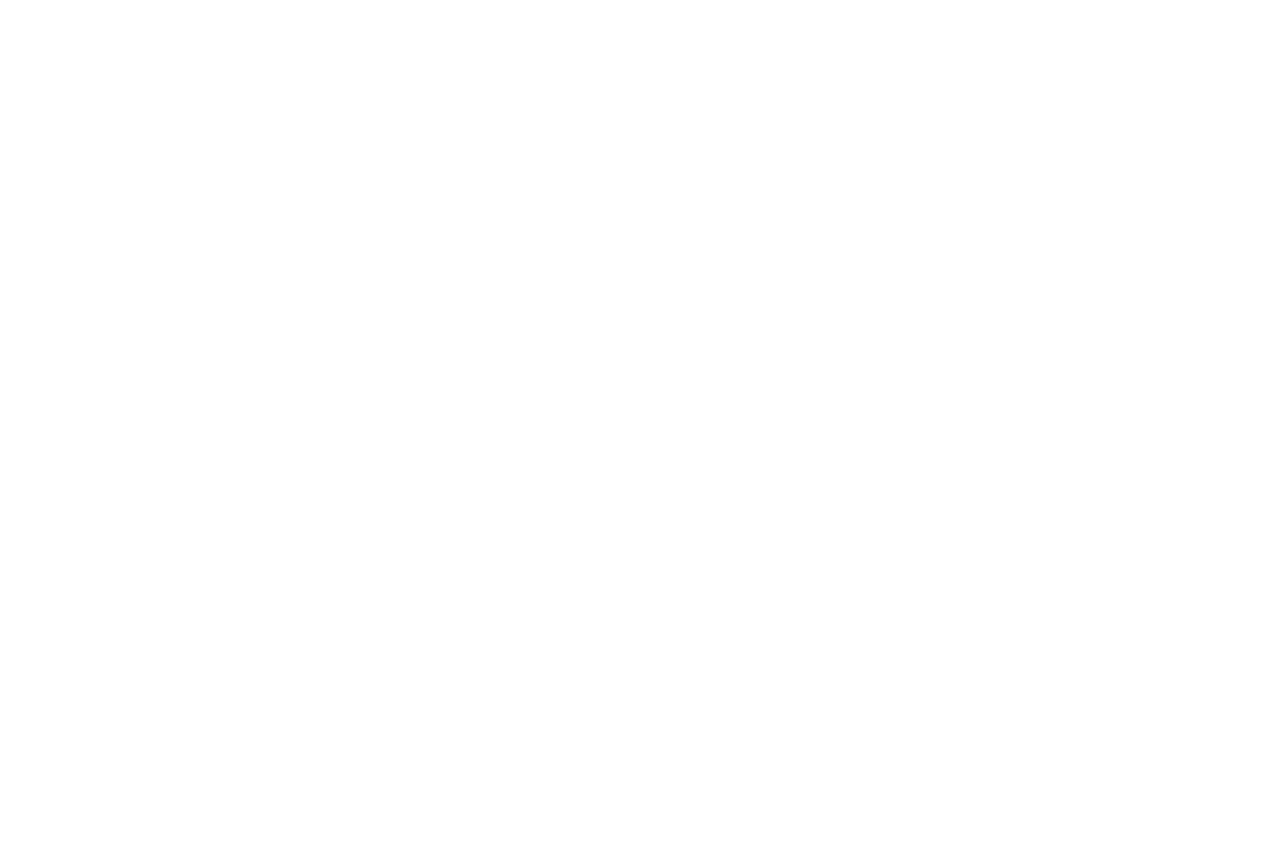
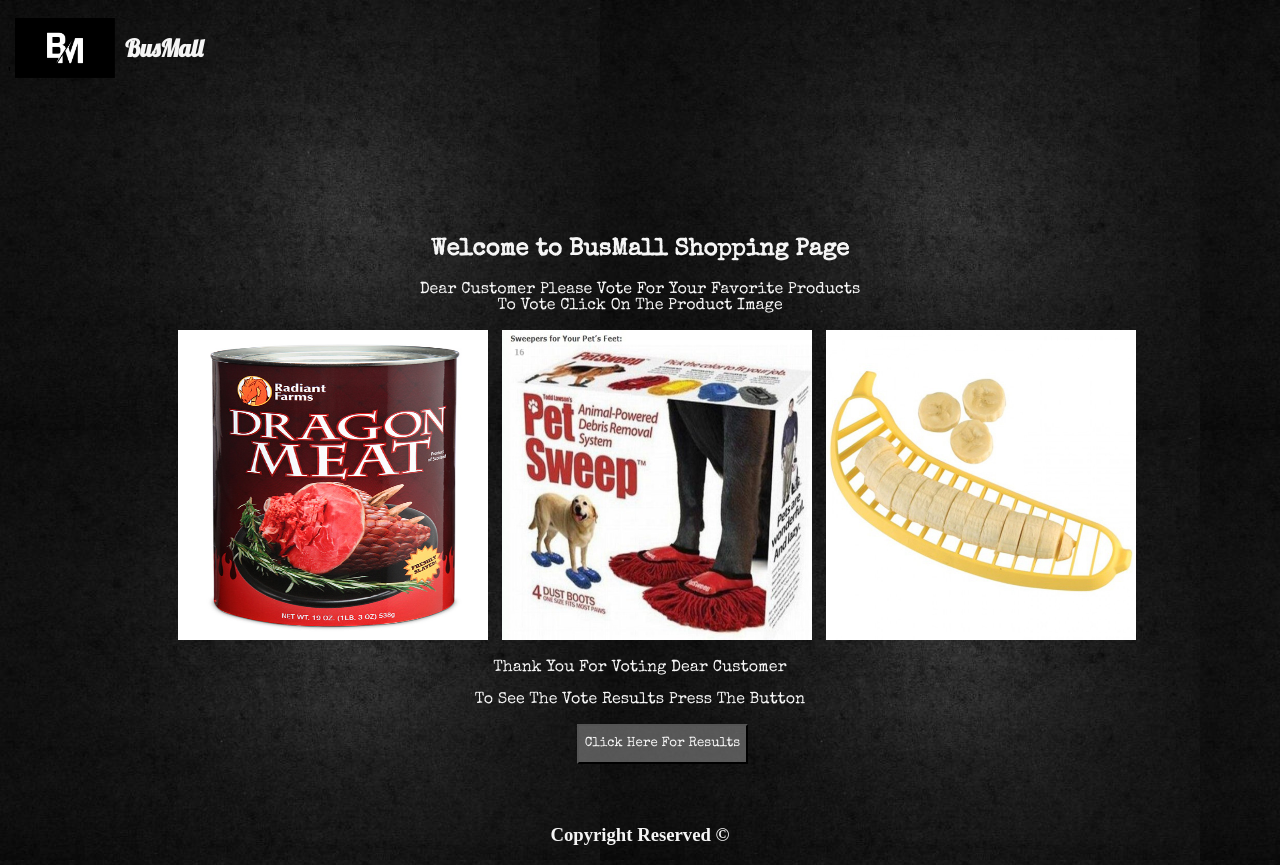
Before and after one commit to Hossamhaddad/BusMall, a plain HTML site: page index.html in a window 1280 px wide. Before the commit the page ends 800 px from the top, so only its background shows below. Drawn offline with nearby package versions, Linux system fonts and the light colour scheme; a web font is replaced by a local one.

Commit message:
add lab11 branch

```diff
--- a/app.js
+++ b/app.js
@@ -1 +1,95 @@
 'use strict';
+var leftImageIndex;
+var midImageIndex;
+var rightImageIndex;
+var leftImageElement=document.getElementById('leftImage');
+var midImageElement=document.getElementById('midImage');
+var rightImageElement=document.getElementById('rightImage');
+var maxAttempts=25;
+var attemptsCounter=0;
+function ProductImage(name,source){
+  this.name=name;
+  this.source=source;
+  this.votes=0;
+  this.render=0;
+  ProductImage.prototype.allProducts.push(this);
+}
+
+ProductImage.prototype.allProducts=[];
+new ProductImage('bag','img/bag.jpg');
+new ProductImage('banana','img/banana.jpg');
+new ProductImage('bathroom','img/bathroom.jpg');
+new ProductImage('boots','img/boots.jpg');
+new ProductImage('breakfast','img/breakfast.jpg');
+new ProductImage('bubblegum','img/bubblegum.jpg');
+new ProductImage('chair','img/chair.jpg');
+new ProductImage('cthulhu','img/cthulhu.jpg');
+new ProductImage('dog-duck','img/dog-duck.jpg');
+new ProductImage('dragon','img/dragon.jpg');
+new ProductImage('pen','img/pen.jpg');
+new ProductImage('pet-sweep','img/pet-sweep.jpg');
+new ProductImage('scissors','img/scissors.jpg');
+new ProductImage('shark','img/shark.jpg');
+new ProductImage('sweep','img/sweep.png');
+new ProductImage('tauntaun','img/tauntaun.jpg');
+new ProductImage('unicorn','img/unicorn.jpg');
+new ProductImage('usb','img/usb.gif');
+new ProductImage('water-can','img/water-can.jpg');
+new ProductImage('wine-glass','img/wine-glass.jpg');
+
+function randomindex(){
+  return Math.floor(Math.random() * (ProductImage.prototype.allProducts.length));
+}
+
+function renderThreeRandomImages(){
+  leftImageIndex=randomindex();
+  do{
+    rightImageIndex=randomindex();
+    midImageIndex=randomindex();
+  }while(leftImageIndex=== rightImageIndex || leftImageIndex === midImageIndex || rightImageIndex=== midImageIndex);
+  leftImageElement.src= ProductImage.prototype.allProducts[leftImageIndex].source;
+  midImageElement.src= ProductImage.prototype.allProducts[midImageIndex].source;
+  rightImageElement.src= ProductImage.prototype.allProducts[rightImageIndex].source;
+  ProductImage.prototype.allProducts[leftImageIndex].render++;
+  ProductImage.prototype.allProducts[midImageIndex].render++;
+  ProductImage.prototype.allProducts[rightImageIndex].render++;
+}
+renderThreeRandomImages();
+console.log(ProductImage.prototype.allProducts);
+
+leftImageElement.addEventListener('click',userClick);
+midImageElement.addEventListener('click',userClick);
+rightImageElement.addEventListener('click',userClick);
+
+function userClick(event){
+  attemptsCounter++;
+  if(attemptsCounter<=maxAttempts){
+    if(event.target.id === 'leftImage'){
+      ProductImage.prototype.allProducts[leftImageIndex].votes++;
+    }else if(event.target.id === 'midImage'){
+      ProductImage.prototype.allProducts[midImageIndex].votes++;
+    } else if(event.target.id === 'rightImage'){
+      ProductImage.prototype.allProducts[rightImageIndex].votes++;
+    }
+    renderThreeRandomImages();
+  }else{
+    var results=document.getElementById('results');
+    var productsResults;
+    var percentage;
+    for(var i=0;i<ProductImage.prototype.allProducts.length;i++){
+      percentage=ProductImage.prototype.allProducts[i].votes/ProductImage.prototype.allProducts[i].render*100;
+      if(!isNaN(percentage)){
+        productsResults=document.createElement('li');
+        productsResults.textContent=ProductImage.prototype.allProducts[i].name+ ' had '+ProductImage.prototype.allProducts[i].votes+ ' votes, and was seen '+ProductImage.prototype.allProducts[i].render+' times. Percentage = '+parseInt(percentage)+' % ';
+        results.appendChild(productsResults);
+      }
+    }
+    leftImageElement.removeEventListener('click',userClick);
+    midImageElement.removeEventListener('click',userClick);
+    rightImageElement.removeEventListener('click',userClick);
+  }
+}
+function clickFunction(){
+  var click=document.getElementById('results');
+  click.style.display='block';
+}
--- /dev/null
+++ b/css/reset.css
@@ -0,0 +1,48 @@
+/* http://meyerweb.com/eric/tools/css/reset/
+   v2.0 | 20110126
+   License: none (public domain)
+*/
+
+html, body, div, span, applet, object, iframe,
+h1, h2, h3, h4, h5, h6, p, blockquote, pre,
+a, abbr, acronym, address, big, cite, code,
+del, dfn, em, img, ins, kbd, q, s, samp,
+small, strike, strong, sub, sup, tt, var,
+b, u, i, center,
+dl, dt, dd, ol, ul, li,
+fieldset, form, label, legend,
+table, caption, tbody, tfoot, thead, tr, th, td,
+article, aside, canvas, details, embed,
+figure, figcaption, footer, header, hgroup,
+menu, nav, output, ruby, section, summary,
+time, mark, audio, video {
+	margin: 0;
+	padding: 0;
+	border: 0;
+	font-size: 100%;
+	font: inherit;
+	vertical-align: baseline;
+}
+/* HTML5 display-role reset for older browsers */
+article, aside, details, figcaption, figure,
+footer, header, hgroup, menu, nav, section {
+	display: block;
+}
+body {
+	line-height: 1;
+}
+ol, ul {
+	list-style: none;
+}
+blockquote, q {
+	quotes: none;
+}
+blockquote:before, blockquote:after,
+q:before, q:after {
+	content: '';
+	content: none;
+}
+table {
+	border-collapse: collapse;
+	border-spacing: 0;
+}
--- a/css/style.css
+++ b/css/style.css
@@ -0,0 +1,78 @@
+@import url('https://fonts.googleapis.com/css2?family=Lobster&display=swap');
+@import url('https://fonts.googleapis.com/css2?family=Lobster&family=Special+Elite&display=swap');
+@import url('https://fonts.googleapis.com/css2?family=Gruppo&family=Lobster&family=Special+Elite&display=swap');
+
+header{
+    height: 80px;
+}
+body{
+    background-image: url(/img/black_texture_texture_background_06_hd_pictures_169901.jpg);
+}
+#headerLogo{
+    display: inline-block;
+    position: relative;
+    margin-top: 10px;
+
+}
+#headerWords{
+    display: inline-block;
+    position: absolute;
+    margin-left: 10px;
+    margin-top: 5px;
+    color: whitesmoke;
+    font-family: 'Lobster', cursive;
+}
+#mainpara{
+    text-align: center;
+    margin-top: 150px;
+    color: whitesmoke;
+
+}
+#leftImage{
+    display: inline-block;
+    height: 310px;
+    width: 310px;
+    margin-left: 170px;
+
+}
+#midImage{
+    display: inline-block;
+    height: 310px;
+    width: 310px;
+    margin-left: 10px;
+}
+#rightImage{
+    display: inline-block;
+    height: 310px;
+    width: 310px;
+    margin-left: 10px;
+}
+#lastPara{
+    color: whitesmoke;
+    text-align: center;
+}
+footer{
+    color: whitesmoke;
+    text-align: center;
+    margin-top: 60px;
+}
+button{
+  margin-left: 45%;
+  height: 40px;
+  color: whitesmoke;
+  background-color: rgba(128, 128, 128, 0.63);
+  font-family: 'Special Elite', cursive;
+
+}
+li{
+    color: whitesmoke;
+}
+button:hover{
+    background-color: red;
+}
+main h2{
+    font-family: 'Special Elite', cursive;
+}
+p {
+    font-family: 'Special Elite', cursive;
+}
--- a/index.html
+++ b/index.html
@@ -4,8 +4,40 @@
     <meta charset="UTF-8">
     <meta name="viewport" content="width=device-width, initial-scale=1.0">
     <title>Document</title>
+    <link rel="stylesheet" href="css/style.css">
 </head>
 <body>
+ <header>
+     <div id="headerLogo">'
+         <img src="img/Monogram-BM-Logo-by-Greenlines-Studios.jpg" alt="" style="width: 100px; height: 60px; ">
+     </div>
+        <div id="headerWords">
+         <h2 id="logoHeader">BusMall</h2>
+     </div>
+ </header>
+ <main>
+      <div id="mainpara">
+    <h2>Welcome to BusMall Shopping Page </h2>
+    <p>Dear Customer Please Vote For Your Favorite Products <br> To Vote Click On The Product Image  </p>
+      </div>
 
+
+    <div id="imagesdiv" >
+<img id="leftImage" src="" alt="">
+<img id="midImage" src="" alt="">
+<img id="rightImage" src="" alt="">
+    </div>
+    <div id="lastPara">
+        <p> Thank You For Voting Dear Customer </p>
+        <p> To See The Vote Results Press The Button</p>
+    </div>
+    <button onclick="clickFunction()"> Click Here For Results</button>
+    <ul id="results" style="display: none;">
+    </ul>
+ </main>
+ <footer>
+     <h3>Copyright Reserved &#xa9; </h3>
+ </footer>
+ <script src="app.js"></script>
 </body>
 </html>
```
Also changed, not shown: img/Monogram-BM-Logo-by-Greenlines-Studios.jpg (added), img/black_texture_texture_background_06_hd_pictures_169901.jpg (added).
